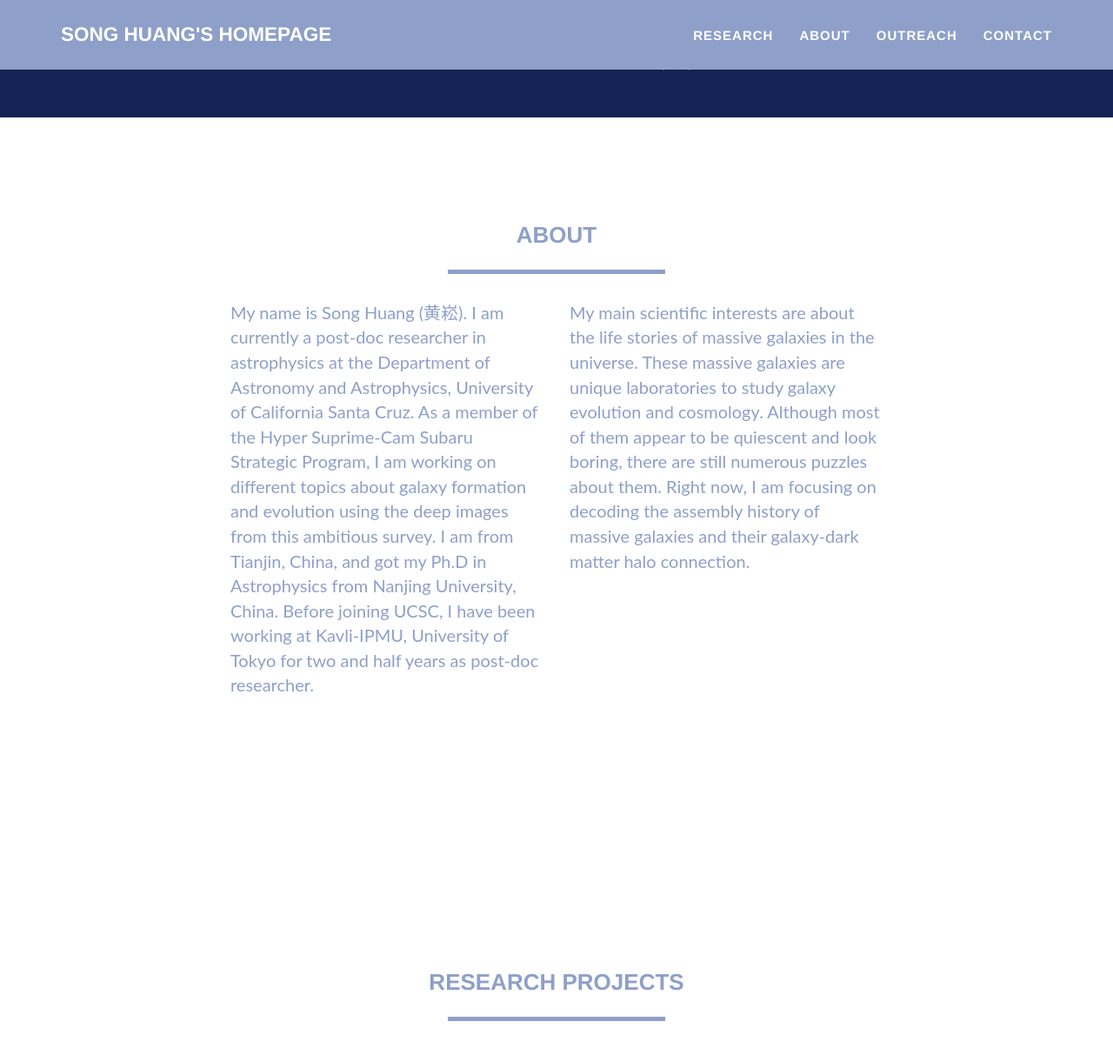
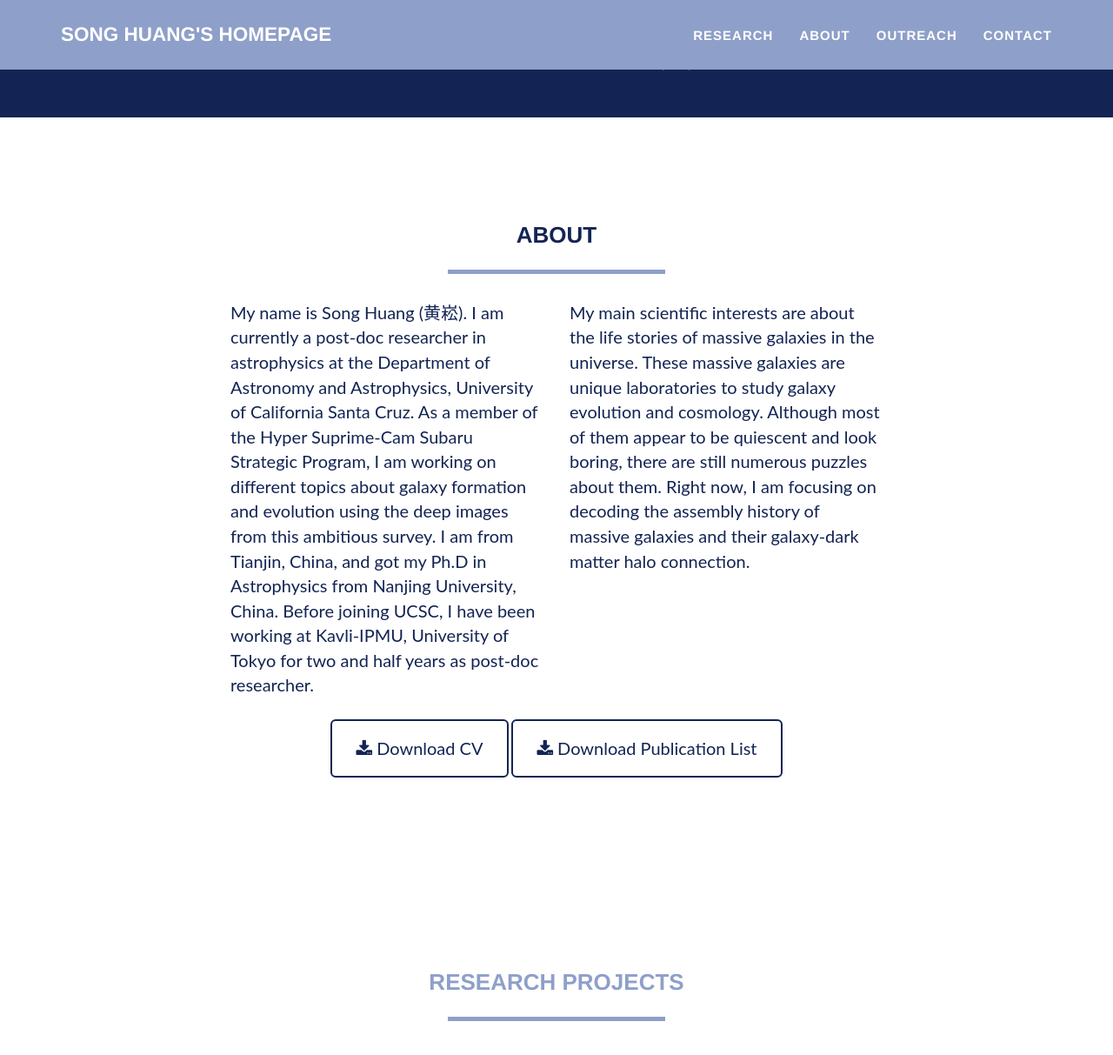
Before and after one commit to dr-guangtou/dr-guangtou.github.io, a Jekyll site: the page built from index.html, in a window 1280 px wide and 1400 px high, scrolled down 584 px. Shown: the top 1213 px of the window at 87% size. Built offline with Jekyll 4.4.1, drawn with Linux system fonts in a browser that asks for light colours.

Commit message:
Button color

```diff
--- a/_includes/css/main.css
+++ b/_includes/css/main.css
@@ -180,7 +180,7 @@ section h2 {
 }
 
 section.success {
-    color: {{ site.color.primary }};
+    color: #{{ site.color.primary }};
     background: {{ site.color.secondary }};
 }
 
@@ -310,9 +310,9 @@ section.success {
 
 .btn-outline {
     margin-top: 15px;
-    border: solid 2px #fff;
+    border: solid 2px #{{ site.color.primary }};
     font-size: 20px;
-    color: #fff;
+    color: #{{ site.color.primary }};
     background: 0 0;
     transition: all .3s ease-in-out;
 }
```
